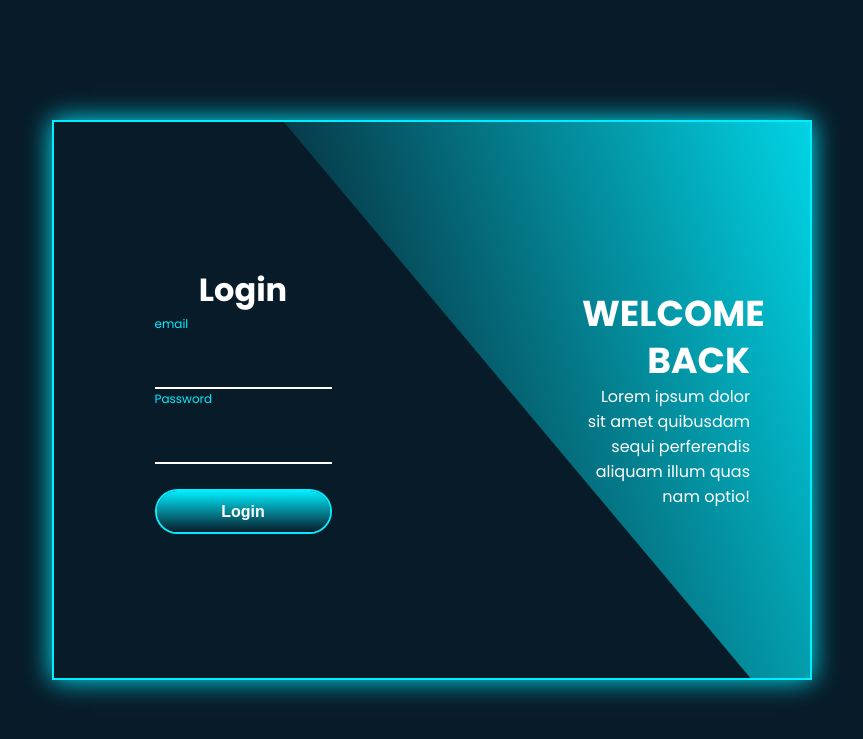
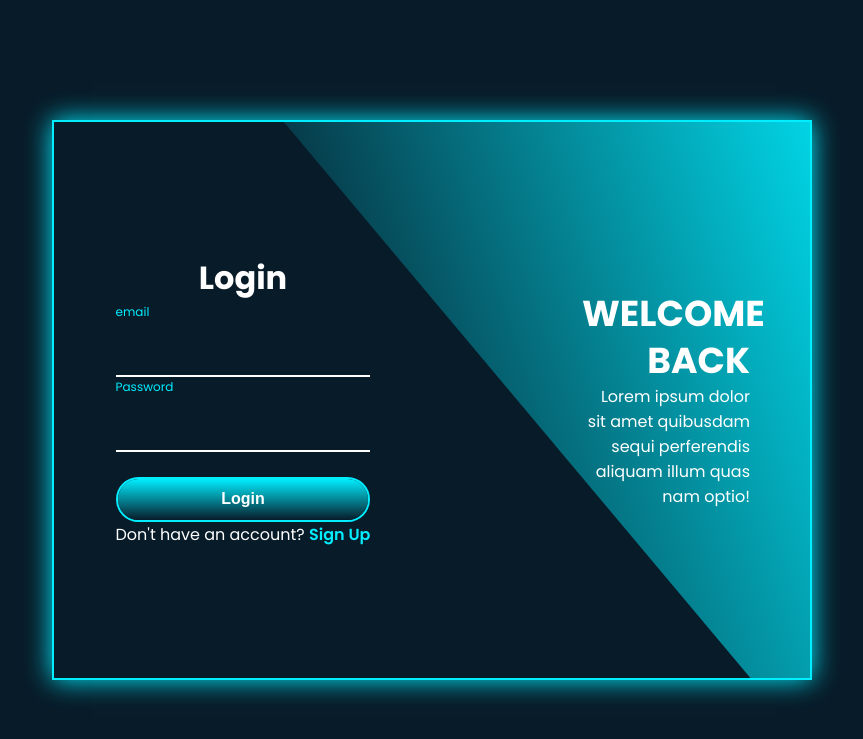
Before and after one commit to Pranisha-Neupane/Dev1, a Django app: page / in a window 1280 px wide. Shown: the top 739 px of the page, without its empty margins (208-1071 px from the left). Run offline with Django 5.2, Linux system fonts and the light colour scheme.

Commit message:
adding signu

```diff
--- a/templates/login.html
+++ b/templates/login.html
@@ -1,7 +1,8 @@
-
 {% extends "home.html" %}
 {% load static %}
- {% block content %}
+{% block title %}Login{% endblock title %}
+{% block content %}
+
 
     <!-- main div -->
     <div class="wrapper">
@@ -44,7 +45,7 @@
 <button type="submit" class="btn">Login
 </button>
 <div class="logreg-link">
-
+    <p>Don't have an account? <a href="{% url "register" %}" class="register_link"> Sign Up</a></p>
 </div>
 
        </form>
@@ -58,4 +59,5 @@
 
     </div>
 
-   {% endblock content %}
+
+    {% endblock content %}
```
